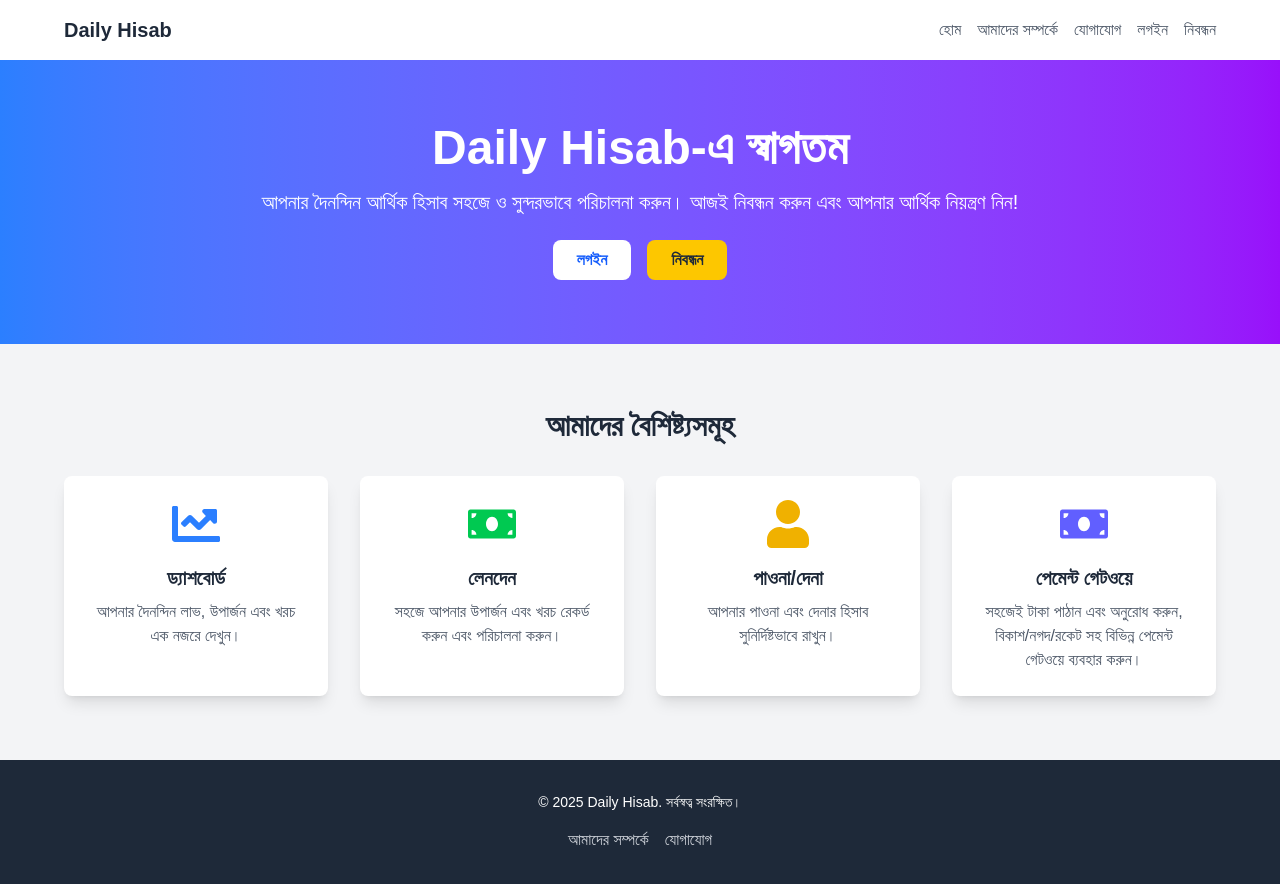
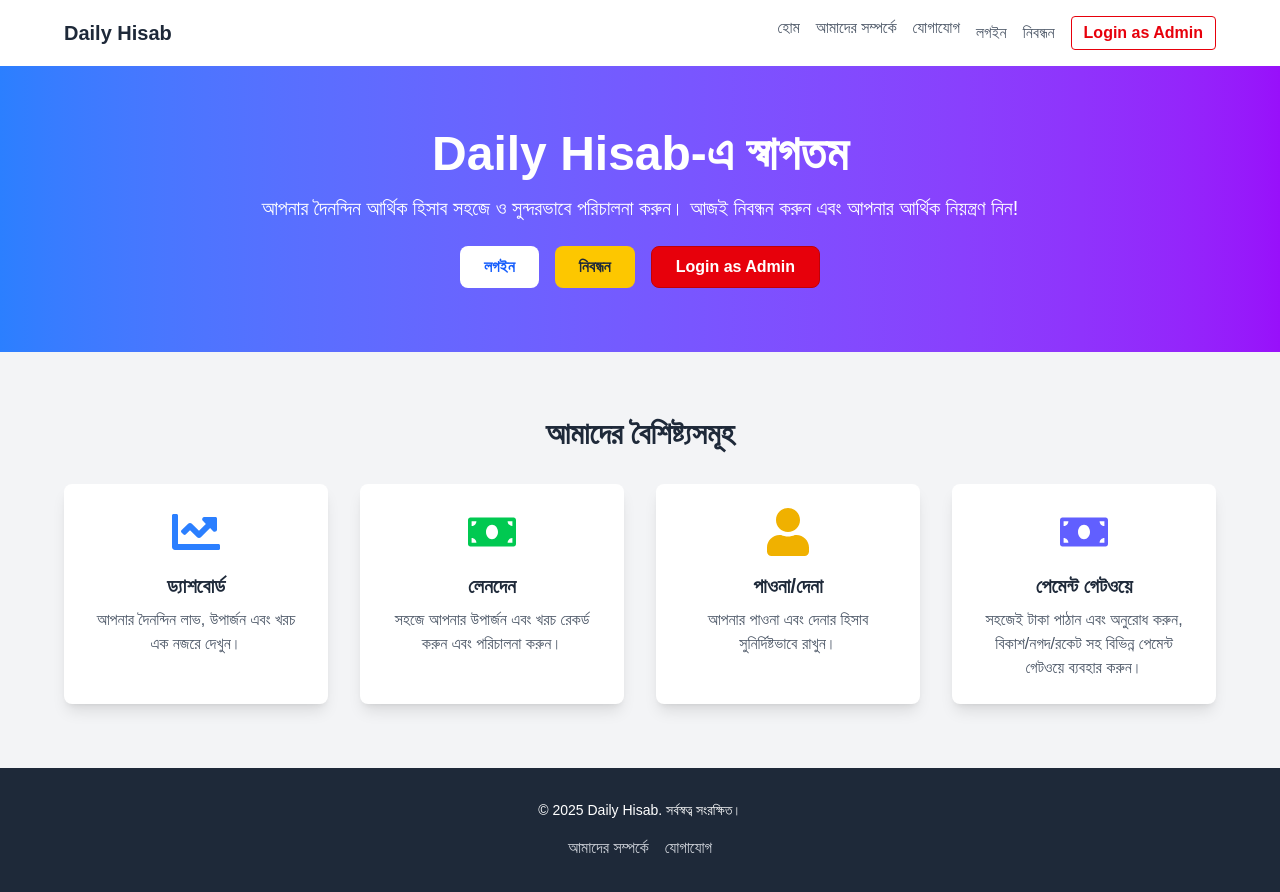
Before and after one commit to mb-shupto/my-daily-hisab, a Next.js app: page / in a window 1280 px wide. Built offline with nearby package versions, Linux system fonts and the light colour scheme.

Commit message:
feat - added login as admin and modified feature list

```diff
--- a/src/app/page.tsx
+++ b/src/app/page.tsx
@@ -21,6 +21,10 @@ export default function LandingPage() {
 
   const handleLogin = () => {
     router.push("/login");
+  };
+
+  const handleAdminLogin = () => {
+    router.push("/admin/login");
   };
 
   const handleRegister = () => {
@@ -56,6 +60,13 @@ export default function LandingPage() {
               aria-label="Register"
             >
               নিবন্ধন
+            </button>
+            <button
+              onClick={handleAdminLogin}
+              className="text-red-600 hover:text-red-800 font-bold border border-red-600 px-3 py-1 rounded transition-colors"
+              aria-label="Login as Admin"
+            >
+              Login as Admin
             </button>
           </nav>
           <button
@@ -115,6 +126,15 @@ export default function LandingPage() {
                   নিবন্ধন
                 </button>
               </li>
+              <li>
+                <button
+                  onClick={handleAdminLogin}
+                  className="block text-red-600 hover:text-red-800 p-2 w-full text-left font-bold border border-red-600 rounded transition-colors"
+                  aria-label="Login as Admin"
+                >
+                  Login as Admin
+                </button>
+              </li>
             </ul>
           </nav>
         )}
@@ -144,6 +164,13 @@ export default function LandingPage() {
               aria-label="Register"
             >
               নিবন্ধন
+            </button>
+            <button
+              onClick={handleAdminLogin}
+              className="bg-red-600 text-white font-semibold py-2 px-6 rounded-lg hover:bg-red-700 transition-colors duration-300 border border-red-700"
+              aria-label="Login as Admin"
+            >
+              Login as Admin
             </button>
           </div>
         </div>
```
